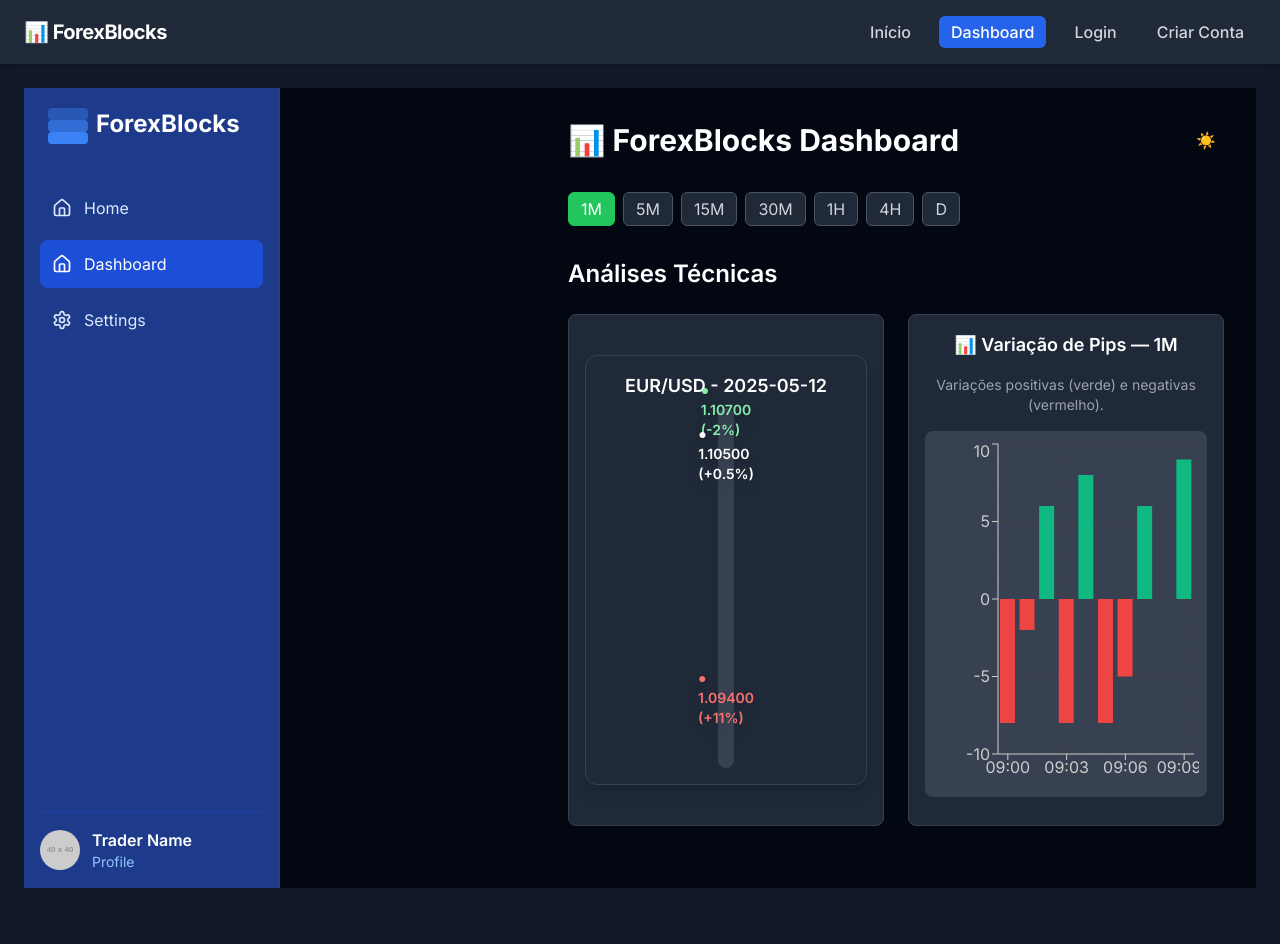
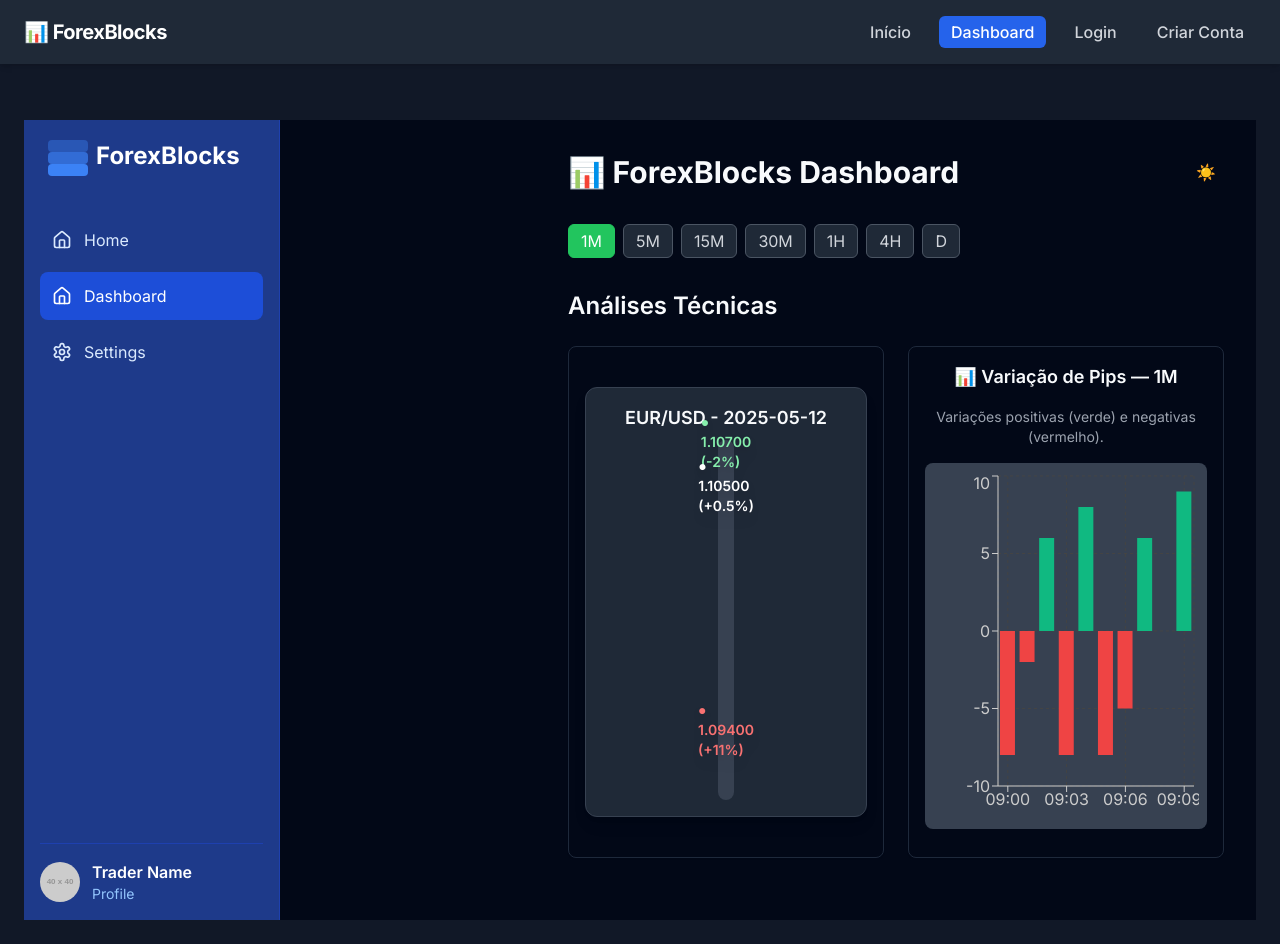
Before and after one commit to TulioBuarque/meusite-nextjs, a Next.js app: page /dashboard in a window 1280 px wide. Before the commit the page ends 912 px from the top, so only its background shows below. Built offline with nearby package versions, Linux system fonts and the light colour scheme.

Commit message:
Update page.tsx

```diff
--- a/src/app/dashboard/page.tsx
+++ b/src/app/dashboard/page.tsx
@@ -5,13 +5,15 @@ import { TimeframeSelector } from '@/components/TimeframeSelector';
 import { DailyRangeIndicator } from '@/components/kpis/DailyRangeIndicator';
 import { PipVariationTimeBlocks } from '@/components/kpis/PipVariationTimeBlocks';
 import { ThemeToggleButton } from '@/components/ThemeToggleButton';
+import { ThemeProvider } from '@/components/theme-provider';
 
 export default function DashboardPage() {
   return (
-    <div className="flex bg-gray-950 min-h-screen">
+    <ThemeProvider attribute="class" defaultTheme="dark" enableSystem>
+      <div className="flex min-h-screen bg-background text-foreground">
         <Sidebar />
 
-      <main className="ml-64 flex-1 p-8 text-white space-y-8">
+        <main className="ml-64 flex-1 p-8 space-y-8">
           <div className="flex justify-between items-center">
             <h1 className="text-3xl font-bold">📊 ForexBlocks Dashboard</h1>
             <ThemeToggleButton />
@@ -23,15 +25,16 @@ export default function DashboardPage() {
             <h2 className="text-2xl font-semibold">Análises Técnicas</h2>
 
             <div className="grid grid-cols-1 md:grid-cols-2 gap-6">
-            <div className="bg-gray-800 rounded-lg border border-gray-700 p-4 shadow-sm">
+              <div className="rounded-lg border p-4 shadow-sm bg-card text-card-foreground">
                 <DailyRangeIndicator />
               </div>
-            <div className="bg-gray-800 rounded-lg border border-gray-700 p-4 shadow-sm">
+              <div className="rounded-lg border p-4 shadow-sm bg-card text-card-foreground">
                 <PipVariationTimeBlocks />
               </div>
             </div>
           </section>
         </main>
       </div>
+    </ThemeProvider>
   );
 }
```
Lines whose indentation alone changed are shown as unchanged.
